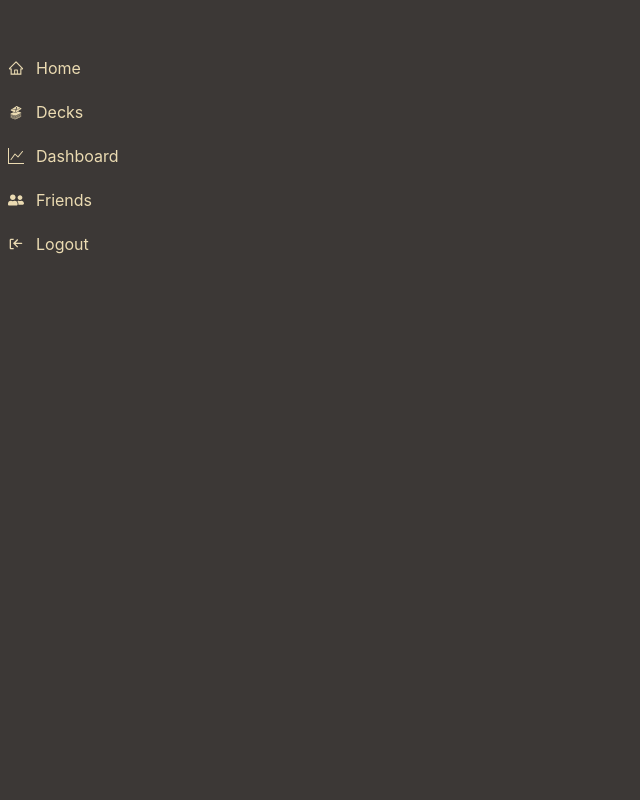
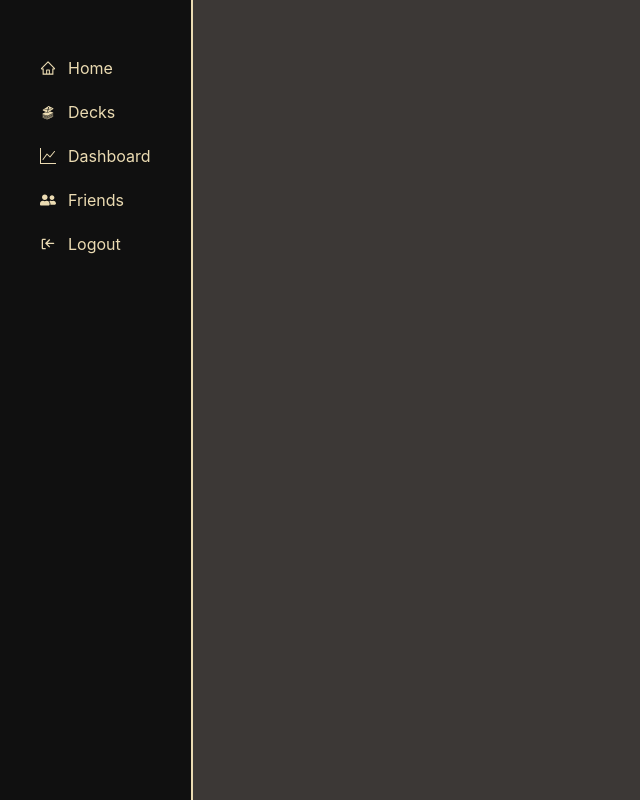
Before and after one commit to yurimds10/FlashcardsApp, a React (Vite) app: page / in a window 1280 px wide. Shown: the whole page, without its empty margins (0-640 px from the left). Built offline with nearby package versions, Linux system fonts and the light colour scheme.

Commit message:
:lipstick: feat: setting nav style

```diff
--- a/src/components/common/NavLink.tsx
+++ b/src/components/common/NavLink.tsx
@@ -9,8 +9,11 @@ export default function NavLink(props: INavLink) {
     <li
       className="
         list-item
-        p-2
+        py-2
+        px-8
         mb-1
+        mx-2
+        rounded-xl
         hover:bg-normal-magenta
         hover:cursor-pointer
       "
--- /dev/null
+++ b/src/components/layout/Form.tsx
@@ -0,0 +1,8 @@
+export default function Form() {
+  return (
+    <form action="">
+      <input type="text" name="name" id="" />
+      <input type="text" name="name" id="" />
+    </form>
+  );
+}
--- a/src/components/layout/Nav.tsx
+++ b/src/components/layout/Nav.tsx
@@ -7,7 +7,7 @@ import { BsGraphUp } from "react-icons/bs";
 
 export default function Nav() {
   return (
-    <nav className="fixed max-md:400">
+    <nav className="fixed bg-normal-black max-md:400 h-screen border-r-2">
       <ul className="pt-12">
         <NavLink link="/" name="Home" icon={<AiOutlineHome/>}/>
         <NavLink link="/decks" name="Decks" icon={<GiCardBurn/>}/>
```
